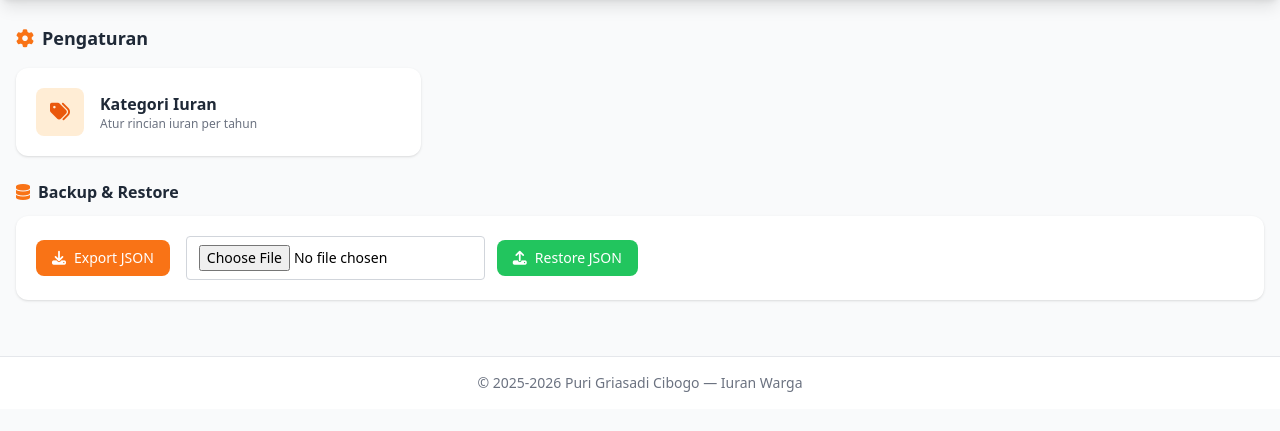
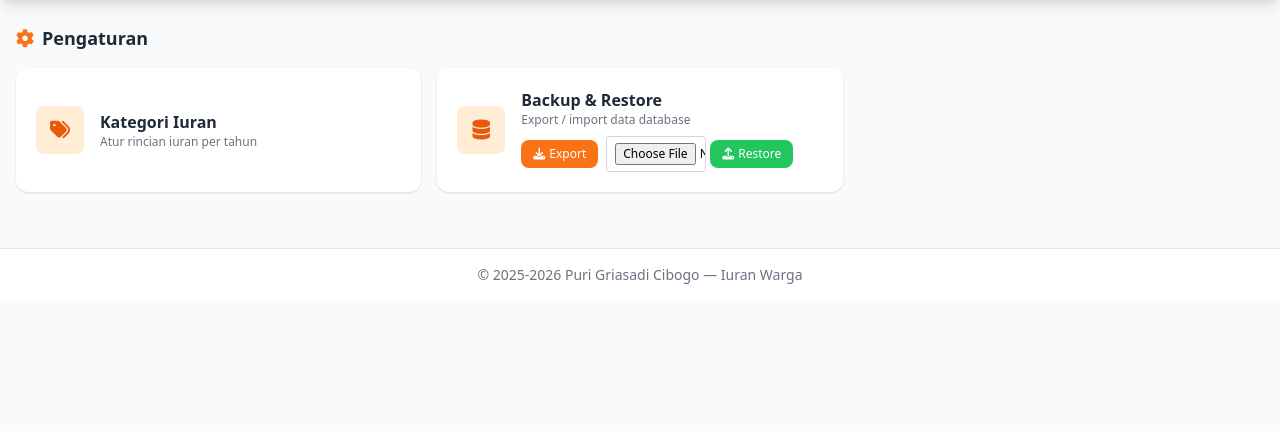
Before and after one commit to aaviaya/pgc, a Flask app: page /pengaturan in a window 1280 px wide. Shown: the part 64-495 px from the top of the page. Run offline with Flask 3, Linux system fonts and the light colour scheme; the visitor is signed in with stand-in values (Sample User, id 1); data comes from the database, SQL or seed files in the repository; data that the repository does not hold is empty; some libraries are stand-ins or nearby versions.

Commit message:
Match backup/restore card style to Kategori Iuran

```diff
--- a/templates/pengaturan.html
+++ b/templates/pengaturan.html
@@ -13,21 +13,24 @@
             <p class="text-xs text-gray-500">Atur rincian iuran per tahun</p>
         </div>
     </a>
-</div>
-
-<div class="mt-6">
-    <h4 class="font-semibold text-gray-800 mb-3"><i class="fas fa-database text-primary-500 mr-2"></i>Backup & Restore</h4>
-    <div class="bg-white rounded-xl shadow p-5">
-        <div class="flex flex-wrap gap-4 items-center">
-            <a href="{{ url_for('pengaturan_export') }}" class="inline-flex items-center px-4 py-2 bg-primary-500 text-white rounded-lg hover:bg-primary-600 transition text-sm">
-                <i class="fas fa-download mr-2"></i>Export JSON
-            </a>
-            <form method="POST" action="{{ url_for('pengaturan_import') }}" enctype="multipart/form-data" class="flex flex-wrap items-center gap-3">
-                <input type="file" name="file" accept=".json" required class="text-sm border border-gray-300 rounded px-3 py-2">
-                <button type="submit" class="inline-flex items-center px-4 py-2 bg-green-500 text-white rounded-lg hover:bg-green-600 transition text-sm" onclick="return confirm('Yakin restore? Semua data saat ini akan diganti dengan data dari file backup.')">
-                    <i class="fas fa-upload mr-2"></i>Restore JSON
-                </button>
-            </form>
+    <div class="bg-white rounded-xl shadow p-5 flex items-center space-x-4">
+        <div class="w-12 h-12 bg-primary-100 rounded-lg flex items-center justify-center text-primary-600 shrink-0">
+            <i class="fas fa-database text-xl"></i>
+        </div>
+        <div class="min-w-0 flex-1">
+            <h4 class="font-semibold text-gray-800">Backup & Restore</h4>
+            <p class="text-xs text-gray-500 mb-2">Export / import data database</p>
+            <div class="flex flex-wrap items-center gap-2">
+                <a href="{{ url_for('pengaturan_export') }}" class="inline-flex items-center px-3 py-1.5 bg-primary-500 text-white rounded-lg hover:bg-primary-600 transition text-xs">
+                    <i class="fas fa-download mr-1"></i>Export
+                </a>
+                <form method="POST" action="{{ url_for('pengaturan_import') }}" enctype="multipart/form-data" class="flex items-center gap-1">
+                    <input type="file" name="file" accept=".json" required class="text-xs border border-gray-300 rounded px-2 py-1.5 max-w-[100px]">
+                    <button type="submit" class="inline-flex items-center px-3 py-1.5 bg-green-500 text-white rounded-lg hover:bg-green-600 transition text-xs" onclick="return confirm('Yakin restore? Semua data saat ini akan diganti dengan data dari file backup.')">
+                        <i class="fas fa-upload mr-1"></i>Restore
+                    </button>
+                </form>
+            </div>
         </div>
     </div>
 </div>
```
